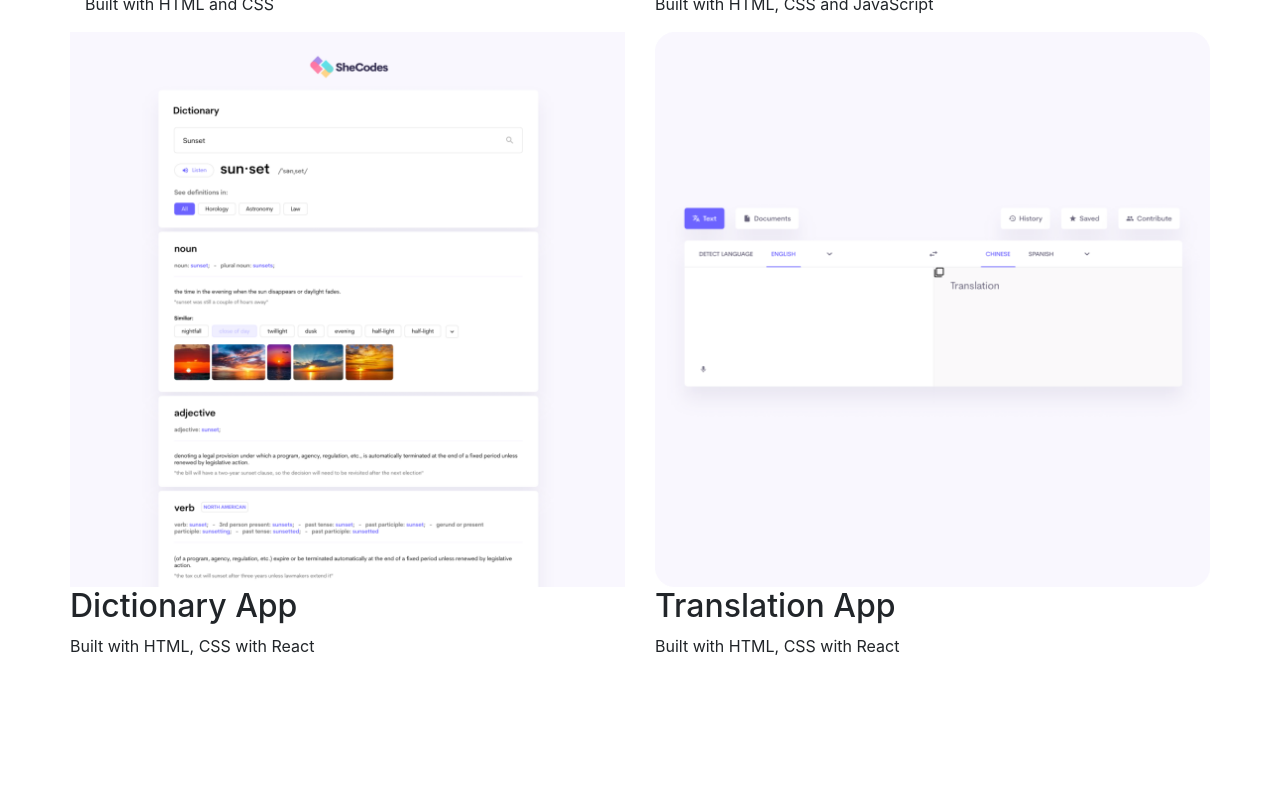
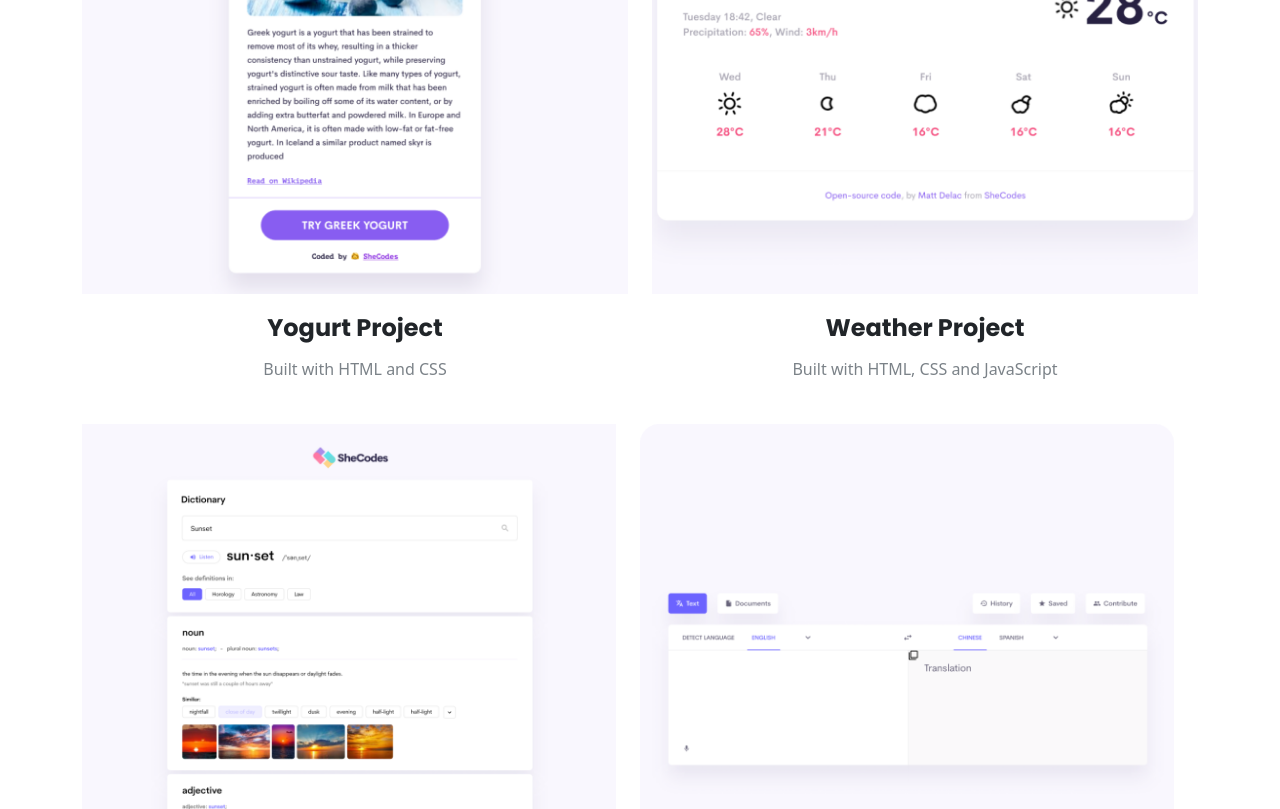
Before and after one commit to FTTM-M/challenge3-responsive-week5, a plain HTML site: page index.html in a window 1280 px wide. Shown: the part 650-1459 px from the top of the page. Before the commit the page ends 1324 px from the top, so only its background shows below. Drawn offline with nearby package versions, Linux system fonts and the light colour scheme; a web font is replaced by a local one.

Commit message:
style the images

```diff
--- a/index.html
+++ b/index.html
@@ -5,39 +5,45 @@
     <meta http-equiv="X-UA-Compatible" content="IE=edge" />
     <meta name="viewport" content="width=device-width, initial-scale=1.0" />
     <title>Document</title>
+<link rel="stylesheet" href="style.css">
 
+ <link href="https://cdn.jsdelivr.net/npm/bootstrap@5.3.3/dist/css/bootstrap.min.css" rel="stylesheet" integrity="sha384-QWTKZyjpPEjISv5WaRU9OFeRpok6YctnYmDr5pNlyT2bRjXh0JMhjY6hW+ALEwIH" crossorigin="anonymous">
 
-<link rel="stylesheet" href="https://cdn.jsdelivr.net/npm/bootstrap@4.1.3/dist/css/bootstrap.min.css" integrity="sha384-MCw98/SFnGE8fJT3GXwEOngsV7Zt27NXFoaoApmYm81iuXoPkFOJwJ8ERdknLPMO" crossorigin="anonymous">
-
-
+<link rel="preconnect" href="https://fonts.googleapis.com" />
+    <link rel="preconnect" href="https://fonts.gstatic.com" crossorigin />
+    <link
+      href="https://fonts.googleapis.com/css2?family=Playfair+Display:ital,wght@0,400..900;1,400..900&family=Poppins:ital,wght@0,100;0,200;0,300;0,400;0,500;0,600;0,700;0,800;0,900;1,100;1,200;1,300;1,400;1,500;1,600;1,700;1,800;1,900&display=swap"
+      rel="stylesheet"
+    />
 
   </head>
   <body>
-    <h1>Take a look at what I've been working on!</h1>
+    <div class="content">
+   <h1 class="mb-5">Take a look at what I've been working on!</h1>
     <div class="container">
       <div class="row">
-        <div class="col">
-          <img src="images/1.png" alt="" class="img-fluid" />
+        <div class="col mb-4">
+          <img src="images/1.png" alt="" class="img-fluid mb-3" />
           <h2>Yogurt Project</h2>
-          <p>Built with HTML and CSS</p>
+          <p class="text-center ">Built with HTML and CSS</p>
         </div>
-        <div class="col">
-          <img src="images/2.png" alt="" class="img-fluid" />
+        <div class="col mb-4">
+          <img src="images/2.png" alt="" class="img-fluid mb-3" />
            <h2>Weather Project</h2>
-          <p>Built with HTML, CSS and JavaScript</p>
+          <p class="text-center " >Built with HTML, CSS and JavaScript</p>
         </div>
          <div class="row">
-        <div class="col">
-          <img src="images/3.png" alt="" class="img-fluid" />
+        <div class="col mb-4">
+          <img src="images/3.png" alt="" class="img-fluid mb-3" />
           <h2>Dictionary App</h2>
-<p>Built with HTML, CSS with React</p>
+          <p class="text-center ">Built with HTML, CSS with React</p>
         </div>
-        <div class="col">
-          <img src="images/4.png" alt="" class="img-fluid" />
+        <div class="col mb-4">
+          <img src="images/4.png" alt="" class="img-fluid mb-3" />
           <h2>Translation App</h2>
-<p>Built with HTML, CSS with React</p>
+          <p class="text-center ">Built with HTML, CSS with React</p>
         </div>
       </div>
-    </div>
+    </div></div>
   </body>
 </html>
--- a/style.css
+++ b/style.css
@@ -0,0 +1,24 @@
+.content {
+  margin: 30px;
+  padding: 160px 20px;
+}
+.content h1 {
+  text-align: center;
+  font-size: 64px;
+  line-height: 80px;
+  font-family: "Playfair Display", serif;
+  font-weight: bold;
+}
+.content h2 {
+  text-align: center;
+  font-size: 24px;
+  line-height: 1.5;
+  font-family: "Poppins", sans-serif;
+  font-weight: bold;
+}
+.content p {
+  font-weight: 500;
+  font-size: 16px;
+  line-height: 30px;
+  color: #7b8288;
+}
```
